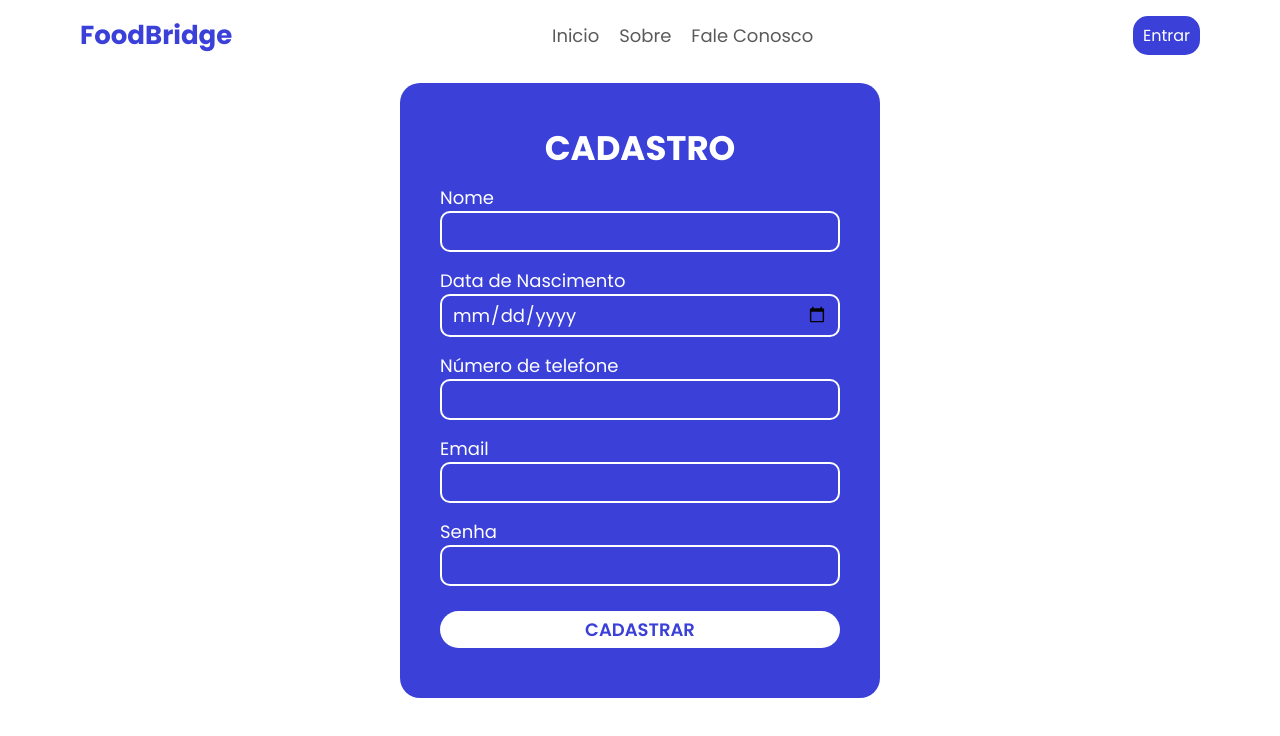
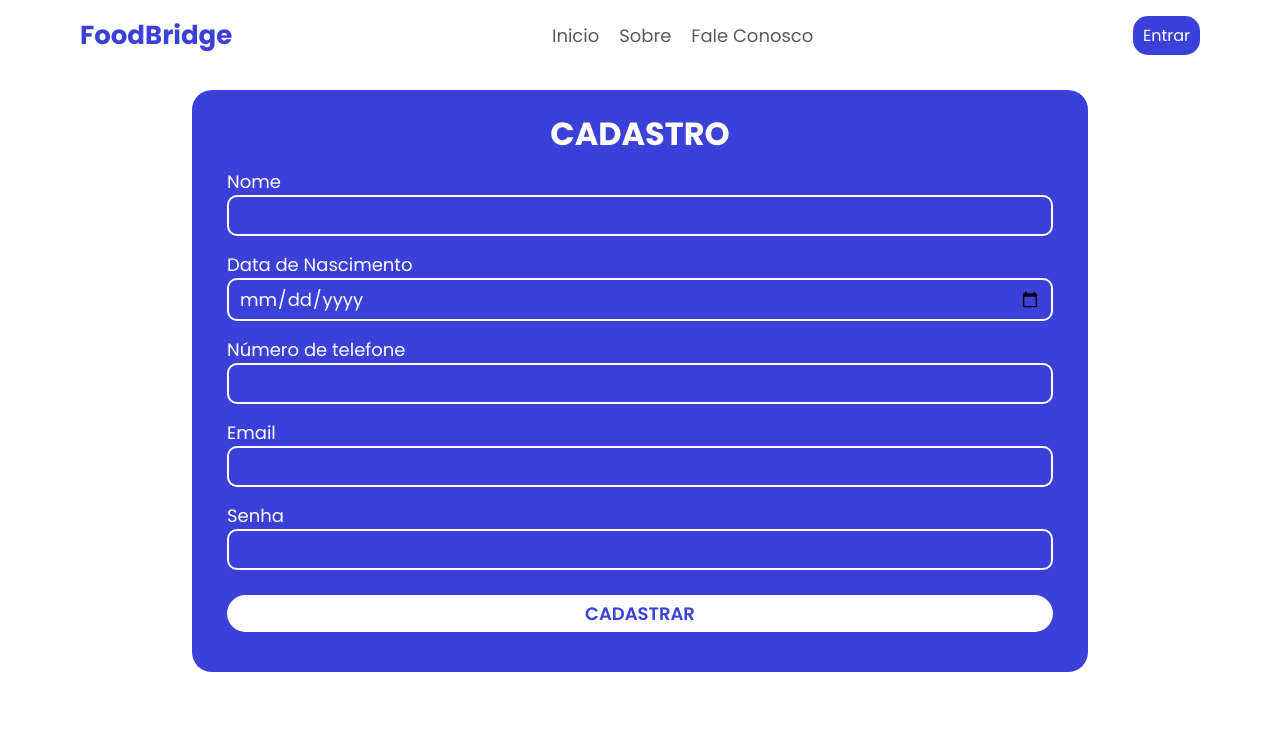
Before and after one commit to EduardoGollner0609/FoodBridge, a React (Vite) app in the folder frontend/: page /register in a window 1280 px wide. Shown: the top 736 px of the page. Built offline with nearby package versions, Linux system fonts and the light colour scheme.

Commit message:
Ajeitando estilos.

```diff
--- a/frontend/src/routes/IntroductionPage/RegisterPage/styles.css
+++ b/frontend/src/routes/IntroductionPage/RegisterPage/styles.css
@@ -3,27 +3,30 @@
 }
 
 .register-page-content {
-  height: 80vh;
   display: flex;
   justify-content: center;
   align-items: center;
 }
 
 .card-register {
+  margin-top: 20px;
   padding: 40px;
   background-color: var(--fb-color-primary);
   color: var(--fb-color-quartiary);
   display: flex;
   flex-direction: column;
   gap: 10px;
-  padding: 40px;
+  padding: 20px 35px 30px 35px;
   border-radius: 20px;
+  width: 80%;
+  max-height: 600px;
+  overflow: auto;
 }
 
 .register-page-content h2 {
   text-align: center;
   text-transform: uppercase;
-  font-size: 34px;
+  font-size: 32px;
 }
 
 .card-register form {
@@ -44,7 +47,6 @@
   font-size: 18px;
   border-radius: 10px;
   background-color: transparent;
-  width: 400px;
   color: var(--fb-color-quartiary);
 }
 
--- a/frontend/src/routes/IntroductionPage/TalkToUsPage/styles.css
+++ b/frontend/src/routes/IntroductionPage/TalkToUsPage/styles.css
@@ -61,7 +61,7 @@
   border-radius: 5px;
   border: 2px solid var(--fb-color-primary);
   font-size: 18px;
-  width: 280px;
+  min-width: 280px;
 }
 
 .card-talk-to-us-send-question-inputs {
@@ -75,6 +75,10 @@
   gap: 5px;
 }
 
+.card-talk-to-us-send-question-message {
+  width: 100%;
+}
+
 .card-talk-to-us-send-question-message textarea {
   border: 2px solid var(--fb-color-primary);
   padding: 5px 10px;
@@ -83,7 +87,7 @@
   outline: none;
   resize: none;
   height: 100%;
-  width: 370px;
+  width: 100%;
 }
 
 .card-talk-to-us-send-question-button-submit {
```
